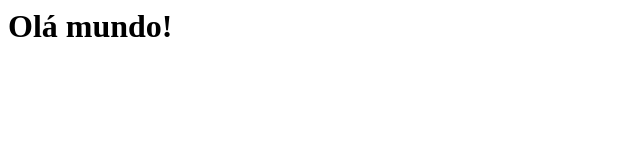
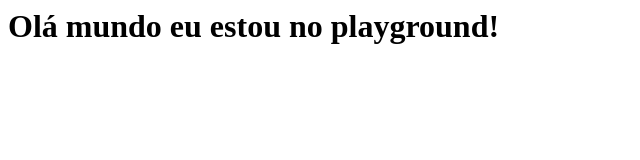
Before and after one commit to edurosenberg/edurosenberg.github.io, a plain HTML site: page src/index.html in a window 1280 px wide. Shown: the whole page, without its empty margins (0-640 px from the left). Drawn offline with Linux system fonts and the light colour scheme.

Commit message:
adicionei playground

```diff
--- a/src/index.html
+++ b/src/index.html
@@ -1 +1 @@
-<h1>Olá mundo!</h1>
+<h1>Olá mundo eu estou no playground!</h1>
```
